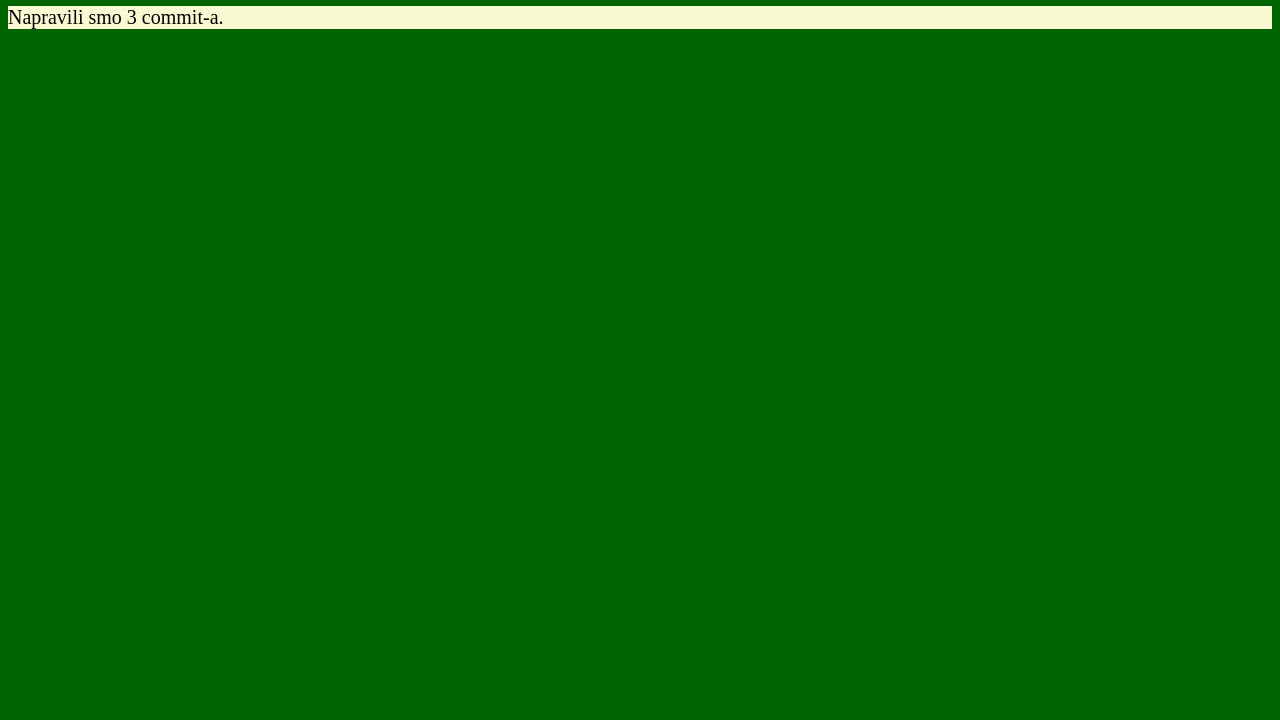
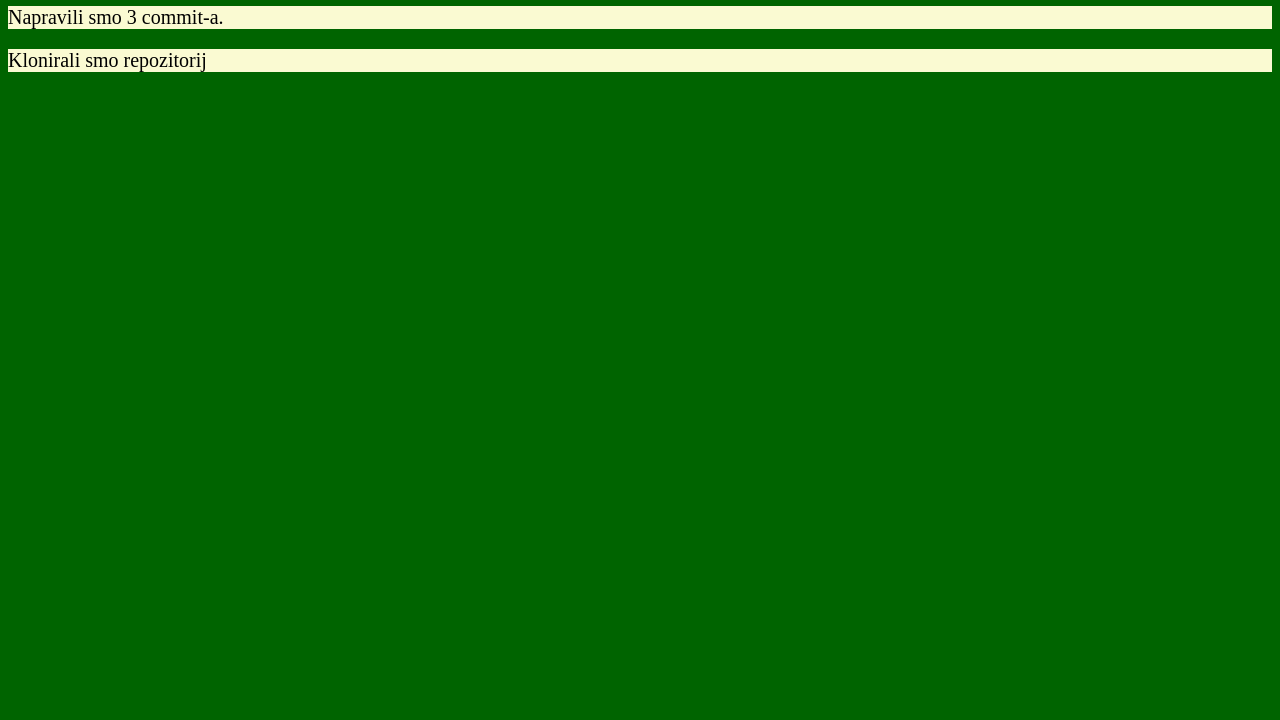
Before and after one commit to marijazrilic/git-vj1.0, a plain HTML site: page index.html in a window 1280 px wide. Shown: the part 80-800 px from the top of the page. Drawn offline with Linux system fonts and the light colour scheme.

Commit message:
Update index.html

```diff
--- a/index.html
+++ b/index.html
@@ -11,5 +11,6 @@
 <body>
     <h1>Vjezba 1</h1>
     <p>Napravili smo 3 commit-a.</p>
+    <p>Klonirali smo repozitorij</p>
 </body>
 </html>
```
